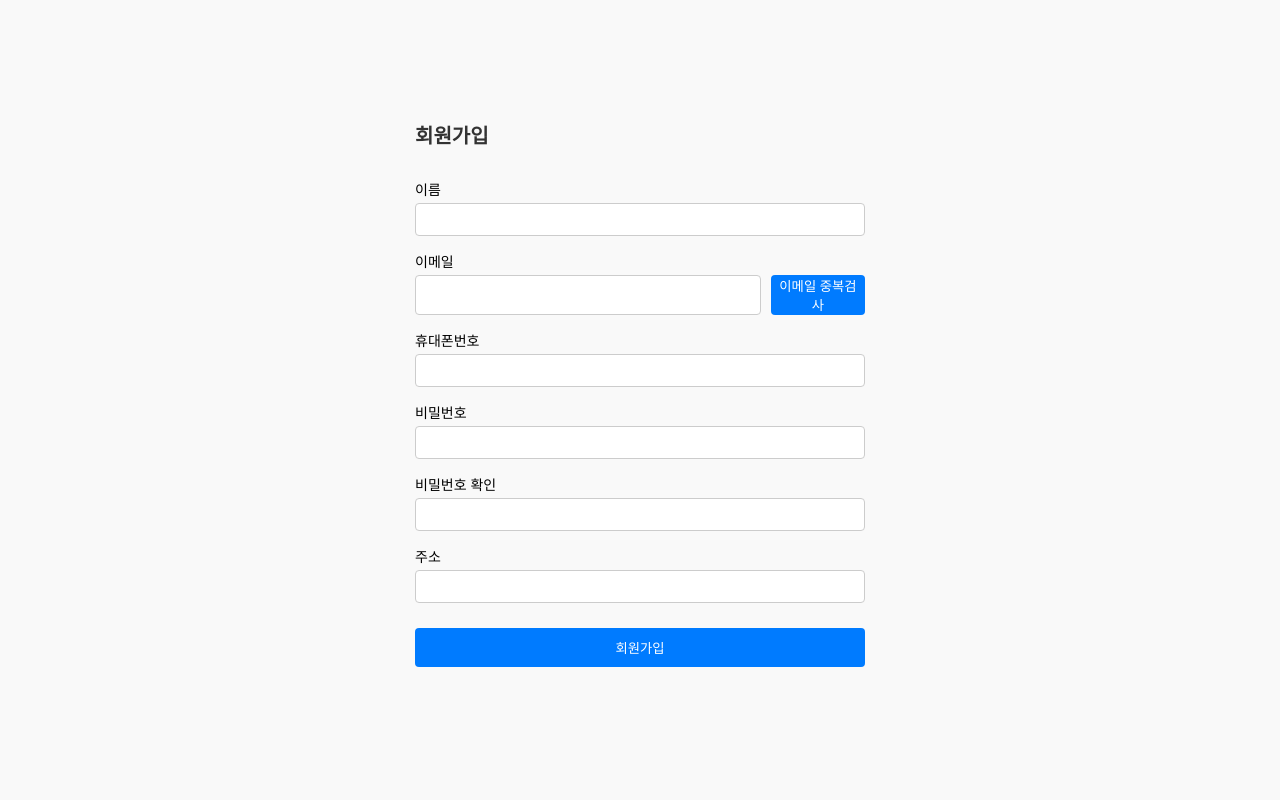
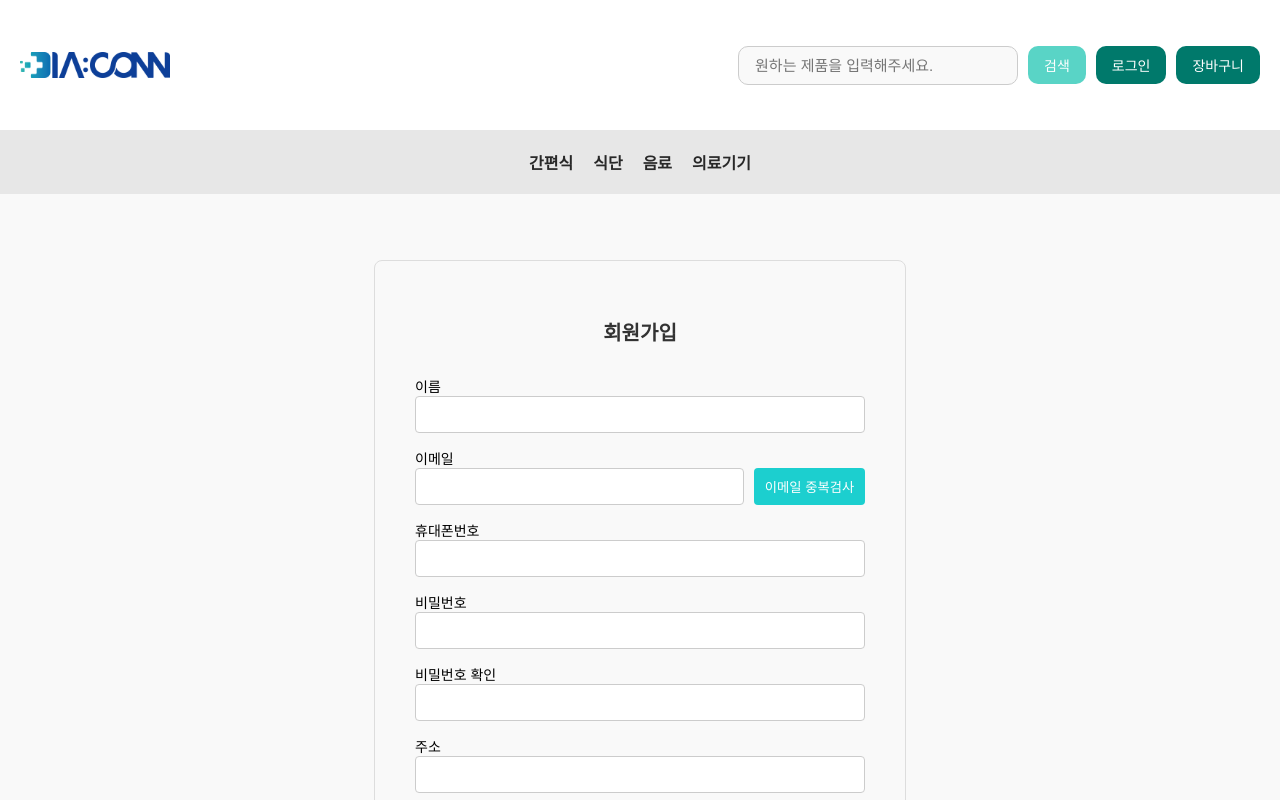
Before and after one commit to hyunjung2e/diaconn-mall-clone-front, a React (Create React App) app: page /signup in a window 1280 px wide. Shown: the top 800 px of the page. Built offline with nearby package versions, Linux system fonts and the light colour scheme; no server answers; a web font is replaced by a local one.

Commit message:
수정: :zap: 회원가입 화면 내 헤더, 네비 추가 / UI 수정

```diff
--- a/src/components/SignUp.tsx
+++ b/src/components/SignUp.tsx
@@ -1,8 +1,12 @@
-import React, { useState } from 'react';
-import '../css/login.css';
-import { register, checkEmailDuplicate } from '../api/Api.ts';
+import '../css/signup.css';
+import '../css/main.css';
+import { register, checkEmailDuplicate, getLoggedInUser } from '../api/Api.ts';
+import { useNavigate } from 'react-router-dom';
+import { useState, useEffect } from 'react';
+import Header from './Common.tsx';
+import { LoginUser } from '../types/Types.ts';
 
-export default function SignUp() {
+const SignUp: React.FC = () => {
   const [formData, setFormData] = useState({
     name: '',
     email: '',
@@ -11,7 +15,31 @@ export default function SignUp() {
     password2: '',
     address: '',
   });
+
+  const [user, setUser] = useState<LoginUser | null>(null);
   const [errors, setErrors] = useState<{ [key: string]: string }>({});
+  const [categoryId, setCategoryId] = useState('');
+  const [searchQuery, setSearchQuery] = useState('');
+  const navigate = useNavigate();
+
+  useEffect(() => {
+    getLoggedInUser()
+      .then((data) => {
+        if (data) setUser(data);
+      })
+      .catch(() => setUser(null));
+  }, [categoryId]);
+
+  const handleSearch = () => {
+    const trimmed = searchQuery.trim();
+    if (!trimmed) return;
+    navigate(`/search?query=${encodeURIComponent(trimmed)}`);
+  };
+
+  const handleCategory = (categoryId: string) => {
+    setCategoryId(categoryId);
+    navigate(`/${categoryId}`);
+  };
 
   const handleChange = (e: React.ChangeEvent<HTMLInputElement>) => {
     setFormData({ ...formData, [e.target.name]: e.target.value });
@@ -37,7 +65,6 @@ export default function SignUp() {
       alert('이메일을 입력해주세요.');
       return;
     }
-
     try {
       const result = await checkEmailDuplicate(formData.email);
       alert(result.message);
@@ -54,6 +81,7 @@ export default function SignUp() {
         const response = await register(formData);
         console.log('회원가입 성공:', response);
         alert('회원가입이 완료되었습니다!');
+        navigate('/login');
       } catch (error) {
         console.error('회원가입 실패:', error);
         alert('회원가입 중 오류가 발생했습니다.');
@@ -62,197 +90,116 @@ export default function SignUp() {
   };
 
   return (
+    <>
+      <Header
+        user={user}
+        searchQuery={searchQuery}
+        setSearchQuery={setSearchQuery}
+        handleSearch={handleSearch}
+      />
+
+      <nav className="menu">
+        <a onClick={() => handleCategory('0')}>간편식</a>
+        <a onClick={() => handleCategory('1')}>식단</a>
+        <a onClick={() => handleCategory('2')}>음료</a>
+        <a onClick={() => handleCategory('3')}>의료기기</a>
+      </nav>
+
       <div className="body">
-      <div className="login-signup-box">
-        <h2
-          style={{ fontSize: '20px', fontWeight: 'bold', marginBottom: '30px' }}
-        >
-          회원가입
-        </h2>
-        <form
-          onSubmit={handleSubmit}
-          style={{ display: 'flex', flexDirection: 'column', gap: '15px' }}
-        >
-          <div
-            style={{
-              display: 'flex',
-              flexDirection: 'column',
-            }}
-          >
+        <div className="signup-box">
+          <h2 className="signup-title">회원가입</h2>
+
+          <form className="signup-submit" onSubmit={handleSubmit}>
             {/* 이름 */}
-            <label style={{ fontSize: '14px', fontWeight: '500' }}>이름</label>
+            <div>
+              <label className="signup-label">이름</label>
               <input
                 name="name"
                 value={formData.name}
                 onChange={handleChange}
-              style={{
-                width: '450px',
-                padding: '8px',
-                marginTop: '4px',
-                border: '1px solid #ccc',
-                borderRadius: '4px',
-              }}
+                className="signup-input"
               />
-            {errors.name && (
-              <p style={{ color: 'red', fontSize: '12px' }}>{errors.name}</p>
-            )}
+              {errors.name && <p className="signup-error">{errors.name}</p>}
             </div>
+
             {/* 이메일 */}
-          <div style={{ display: 'flex', flexDirection: 'column', gap: '4px' }}>
-            <label style={{ fontSize: '14px', fontWeight: '500' }}>
-              이메일
-            </label>
-            <div style={{ display: 'flex', gap: '10px', alignItems: 'center' }}>
+            <div>
+              <label className="signup-label">이메일</label>
+              <div className="signup-email-group">
                 <input
                   type="email"
                   name="email"
                   value={formData.email}
                   onChange={handleChange}
-                style={{
-                  flex: 8,
-                  padding: '8px',
-                  border: '1px solid #ccc',
-                  borderRadius: '4px',
-                  boxSizing: 'border-box',
-                  height: '40px',
-                }}
+                  className="signup-email-input"
                 />
-              <button
-                type="button"
-                onClick={handleCheckEmail}
-                style={{
-                  flex: 2,
-                  height: '40px',
-                  backgroundColor: '#007bff',
-                  color: 'white',
-                  border: 'none',
-                  borderRadius: '4px',
-                  cursor: 'pointer',
-                  display: 'flex',
-                  alignItems: 'center',
-                  justifyContent: 'center',
-                  boxSizing: 'border-box',
-                }}
-              >
+                <button type="button" onClick={handleCheckEmail} className="signup-email-button">
                   이메일 중복검사
                 </button>
               </div>
-            {errors.email && (
-              <p style={{ color: 'red', fontSize: '12px', marginTop: '4px' }}>
-                {errors.email}
-              </p>
-            )}
+              {errors.email && <p className="signup-error">{errors.email}</p>}
             </div>
 
             {/* 휴대폰번호 */}
-          <div style={{ display: 'flex', flexDirection: 'column' }}>
-            <label style={{ fontSize: '14px', fontWeight: '500' }}>
-              휴대폰번호
-            </label>
+            <div>
+              <label className="signup-label">휴대폰번호</label>
               <input
-              type="phone"
+                type="tel"
                 name="phone"
                 value={formData.phone}
                 onChange={handleChange}
-              style={{
-                width: '450px',
-                padding: '8px',
-                marginTop: '4px',
-                border: '1px solid #ccc',
-                borderRadius: '4px',
-              }}
+                className="signup-input"
               />
-            {errors.phone && (
-              <p style={{ color: 'red', fontSize: '12px' }}>{errors.phone}</p>
-            )}
+              {errors.phone && <p className="signup-error">{errors.phone}</p>}
             </div>
+
             {/* 비밀번호 */}
-          <div style={{ display: 'flex', flexDirection: 'column' }}>
-            <label style={{ fontSize: '14px', fontWeight: '500' }}>
-              비밀번호
-            </label>
+            <div>
+              <label className="signup-label">비밀번호</label>
               <input
                 type="password"
                 name="password"
                 value={formData.password}
                 onChange={handleChange}
-              style={{
-                width: '450px',
-                padding: '8px',
-                marginTop: '4px',
-                border: '1px solid #ccc',
-                borderRadius: '4px',
-              }}
+                className="signup-input"
               />
-            {errors.password && (
-              <p style={{ color: 'red', fontSize: '12px' }}>
-                {errors.password}
-              </p>
-            )}
+              {errors.password && <p className="signup-error">{errors.password}</p>}
             </div>
 
             {/* 비밀번호 확인 */}
-          <div style={{ display: 'flex', flexDirection: 'column' }}>
-            <label style={{ fontSize: '14px', fontWeight: '500' }}>
-              비밀번호 확인
-            </label>
+            <div>
+              <label className="signup-label">비밀번호 확인</label>
               <input
                 type="password"
                 name="password2"
                 value={formData.password2}
                 onChange={handleChange}
-              style={{
-                width: '450px',
-                padding: '8px',
-                marginTop: '4px',
-                border: '1px solid #ccc',
-                borderRadius: '4px',
-              }}
+                className="signup-input"
               />
-            {errors.password2 && (
-              <p style={{ color: 'red', fontSize: '12px' }}>
-                {errors.password2}
-              </p>
-            )}
+              {errors.password2 && <p className="signup-error">{errors.password2}</p>}
             </div>
+
             {/* 주소 */}
-          <div style={{ display: 'flex', flexDirection: 'column' }}>
-            <label style={{ fontSize: '14px', fontWeight: '500' }}>주소</label>
+            <div>
+              <label className="signup-label">주소</label>
               <input
-              type="address"
+                type="text"
                 name="address"
                 value={formData.address}
                 onChange={handleChange}
-              style={{
-                width: '450px',
-                padding: '8px',
-                marginTop: '4px',
-                border: '1px solid #ccc',
-                borderRadius: '4px',
-              }}
+                className="signup-input"
               />
-            {errors.address && (
-              <p style={{ color: 'red', fontSize: '12px' }}>{errors.address}</p>
-            )}
+              {errors.address && <p className="signup-error">{errors.address}</p>}
             </div>
-          <button
-            type="submit"
-            style={{
-              width: '100%',
-              padding: '10px',
-              marginTop: '10px',
-              marginBottom: '30px',
-              backgroundColor: '#007bff',
-              color: 'white',
-              border: 'none',
-              borderRadius: '4px',
-              cursor: 'pointer',
-            }}
-          >
+
+            <button type="submit" className="signup-submit-button">
               회원가입
             </button>
           </form>
         </div>
       </div>
+    </>
   );
-}
+};
+
+export default SignUp;
--- /dev/null
+++ b/src/css/signup.css
@@ -0,0 +1,77 @@
+/* 전체 컨테이너 */
+.signup-box {
+  width: 450px;
+  margin: 0 auto;
+  padding: 40px;
+  border: 1px solid #ddd;
+  border-radius: 8px;
+  background-color: #f9f9f9;
+}
+
+/* 제목 */
+.signup-title {
+  font-size: 20px;
+  font-weight: bold;
+  margin-bottom: 30px;
+  text-align: center;
+}
+
+/* 폼 */
+.signup-submit {
+  display: flex;
+  flex-direction: column;
+  gap: 15px;
+}
+
+/* 공통 라벨 */
+.signup-label {
+  font-size: 14px;
+  font-weight: 500;
+  margin-bottom: 5px;
+}
+
+/* 공통 input */
+.signup-input,
+.signup-email-input {
+  width: 100%;
+  padding: 10px;
+  border: 1px solid #ccc;
+  border-radius: 4px;
+  box-sizing: border-box;
+}
+
+/* 이메일 중복 검사 박스 */
+.signup-email-group {
+  display: flex;
+  gap: 10px;
+}
+
+/* 이메일 중복검사 버튼 */
+.signup-email-button {
+  width: 150px;
+  background-color: #1ccfcf;
+  color: white;
+  border: none;
+  border-radius: 4px;
+  cursor: pointer;
+}
+
+/* 에러 메시지 */
+.signup-error {
+  color: red;
+  font-size: 12px;
+  margin-top: 4px;
+}
+
+/* 제출 버튼 */
+.signup-submit-button {
+  width: 100%;
+  padding: 10px;
+  margin-top: 10px;
+  margin-bottom: 30px;
+  background-color: #1fc4be;
+  color: white;
+  border: none;
+  border-radius: 4px;
+  cursor: pointer;
+}
```
Lines whose indentation alone changed are shown as unchanged.
